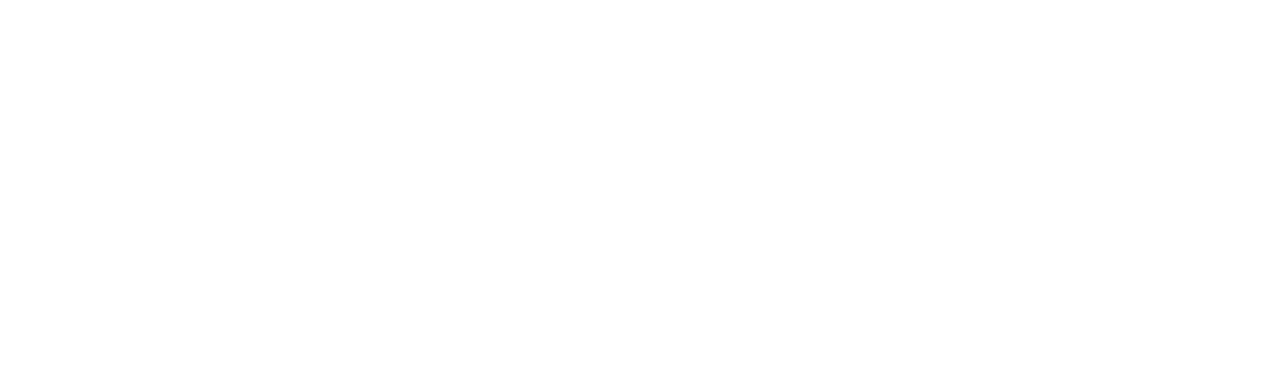
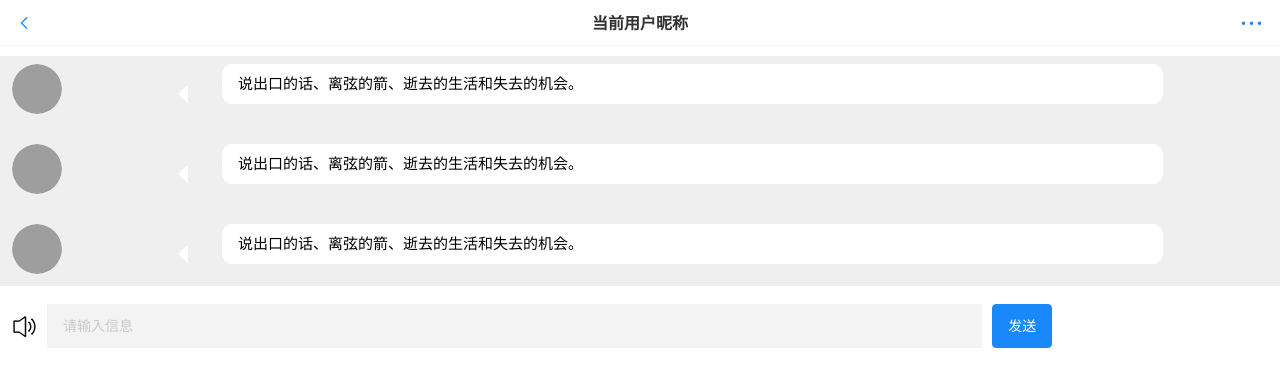
Before and after one commit to cloud-ripple/friend-match-frontend, a Vue app: page /chat in a window 1280 px wide. Before the commit this address had no page. Shown: the top 386 px of the page. Built offline with nearby package versions, Linux system fonts and the light colour scheme; grey boxes are pictures that could not be loaded.

Commit message:
配置使用阿里iocn图标库svg-聊天室页面开发优化

```diff
--- a/package.json
+++ b/package.json
@@ -29,11 +29,13 @@
     "@vue/tsconfig": "^0.4.0",
     "eslint": "^8.49.0",
     "eslint-plugin-vue": "^9.17.0",
+    "fast-glob": "^3.3.2",
     "npm-run-all2": "^6.1.1",
     "prettier": "^3.0.3",
     "typescript": "~5.2.0",
     "unplugin-vue-components": "^0.25.2",
     "vite": "^4.4.11",
+    "vite-plugin-svg-icons": "^2.0.1",
     "vue-tsc": "^1.8.19"
   }
 }
--- /dev/null
+++ b/src/assets/icons/SvgIcon.vue
@@ -0,0 +1,41 @@
+<script setup lang="ts">
+// SVG 图标配置组件 CSDN文章：https://blog.csdn.net/qq_61402485/article/details/128679915?
+import { computed } from 'vue'
+
+const props = defineProps({
+  iconClass: {
+    type: String,
+    required: true
+  },
+  className: {
+    type: String,
+    default: ''
+  },
+  iconColor: {
+    type: String,
+    default: 'CurrentColor'
+  }
+})
+const iconName = computed(() => `#icon-${props.iconClass}`)
+const svgClass = computed(() => {
+  if (props.className) {
+    return 'svg-icon ' + props.className
+  } else {
+    return 'svg-icon'
+  }
+})
+</script>
+<template>
+  <svg :class="svgClass" aria-hidden="true" :fill="iconColor">
+    <use :xlink:href="iconName" />
+  </svg>
+<!--  svg 图标默认宽高，根据个人使用情况自行调整-->
+</template>
+<style scoped>
+.svg-icon {
+  width: 20px;
+  height: 20px;
+  fill: currentColor;
+  overflow: hidden;
+}
+</style>
--- a/src/layouts/BasicLayout.vue
+++ b/src/layouts/BasicLayout.vue
@@ -3,7 +3,9 @@
 import { useRoute, useRouter } from 'vue-router'
 
 const router = useRouter()
+// 导航栏左侧
 const onClickLeft = () => history.back()
+// 导航栏右侧
 const onClickRight = () => {
   router.push({
     name: 'sousuo'
@@ -14,7 +16,6 @@
 // 顶部导航栏中间标题
 const navTitle = ref('主页')
 // 切换底部tab栏标签时触发，更换当前激活的标签索引值name
-
 const tabChange = (index: any) => {
   // console.log('index = ', index)
   activeName.value = index
@@ -56,6 +57,10 @@
     left-text="返回"
     right-text="按钮"
     left-arrow
+    fixed
+    placeholder
+    safe-area-inset-top
+    clickable
     @click-left="onClickLeft"
     @click-right="onClickRight"
   >
--- /dev/null
+++ b/src/pages/message/MessageChat.vue
@@ -0,0 +1,105 @@
+<script setup lang="ts">
+import { ref } from 'vue'
+import { useRouter } from 'vue-router'
+import SvgIcon from '@/assets/icons/SvgIcon.vue'
+
+const router = useRouter()
+// 导航栏左侧
+const onClickLeft = () => history.back()
+// 导航栏右侧
+const onClickRight = () => {}
+// 顶部导航栏中间标题
+const navTitle = ref('当前用户昵称')
+
+// 输入框当前值
+const fieldText = ref('')
+</script>
+
+<template>
+  <!-- 顶部导航栏 fixed 自动固定在顶部-->
+  <van-nav-bar
+    :title="navTitle"
+    right-text="按钮"
+    @click-left="onClickLeft"
+    @click-right="onClickRight"
+    fixed
+    left-arrow
+    placeholder
+    safe-area-inset-top
+    clickable
+  >
+    <!--导航栏右侧-内容插槽 -->
+    <template #right>
+      <van-icon name="ellipsis" size="25" />
+    </template>
+  </van-nav-bar>
+  <div style="background: #f0efef">
+    <van-space
+      direction="vertical"
+      fill
+      style="padding: 8px 2px; margin: 10px"
+      v-for="i in 3"
+      :key="i"
+    >
+      <van-row gutter="1">
+        <van-col span="3">
+          <!-- 用户头像-->
+          <van-image
+            round
+            fit="cover"
+            width="50"
+            height="50"
+            src="https://fastly.jsdelivr.net/npm/@vant/assets/cat.jpeg"
+          >
+            <template v-slot:loading>
+              <van-loading type="spinner" size="15" />
+            </template>
+          </van-image>
+        </van-col>
+        <van-col span="1">
+          <svg-icon
+            icon-class="left-chat"
+            style="margin-left: 4px; padding-top: 20px; fill: #ffffffff"
+          ></svg-icon>
+        </van-col>
+        <van-col span="18">
+          <van-notice-bar
+            wrapable
+            :scrollable="false"
+            text="说出口的话、离弦的箭、逝去的生活和失去的机会。"
+            style="background: #ffffffff; color: black; border-radius: 10px; font-size: 15px"
+          />
+        </van-col>
+      </van-row>
+    </van-space>
+  </div>
+
+  <!-- 底部输入框区域 -->
+  <van-space direction="vertical" fill style="padding: 8px 2px; margin: 10px">
+    <van-row gutter="10">
+      <van-col sapn="2">
+        <van-icon name="volume-o" size="25" style="margin-top: 10px" />
+      </van-col>
+      <van-col span="18">
+        <van-field
+          v-model="fieldText"
+          rows="1"
+          type="textarea"
+          :autosize="{ maxHeight: 100, minHeight: 0 }"
+          center
+          clearable
+          clickable
+          autofocus
+          placeholder="请输入信息"
+          style="background: #f4f3f3"
+        >
+        </van-field>
+      </van-col>
+      <van-col span="4">
+        <van-button type="primary">发送</van-button>
+      </van-col>
+    </van-row>
+  </van-space>
+</template>
+
+<style scoped></style>
--- a/src/router/index.ts
+++ b/src/router/index.ts
@@ -1,12 +1,13 @@
 import { createRouter, createWebHistory } from 'vue-router'
 import BasicLayout from '@/layouts/BasicLayout.vue'
-import Home from '@/pages/home/Index.vue'
-import User from '@/pages/user/Index.vue'
-import Team from '@/pages/team/Index.vue'
-import Message from '@/pages/message/Index.vue'
+import HomeIndex from '@/pages/home/Index.vue'
+import UserIndex from '@/pages/user/Index.vue'
+import TeamIndex from '@/pages/team/Index.vue'
+import MessageIndex from '@/pages/message/Index.vue'
 import SearchIndex from '@/pages/search/SearchIndex.vue'
 import SearchResult from '@/pages/search/SearchResult.vue'
 import CreateIndex from '@/pages/create/Index.vue'
+import MessageChat from '@/pages/message/MessageChat.vue'
 
 export const router = createRouter({
   history: createWebHistory(import.meta.env.BASE_URL),
@@ -20,12 +21,12 @@
         {
           path: '', //当访问路径默认为空时，该组件页面也会展示
           name: 'home', //主页
-          component: Home
+          component: HomeIndex
         },
         {
           path: 'team',
           name: 'duiwu', //队伍页
-          component: Team
+          component: TeamIndex
         },
         {
           path: 'create',
@@ -35,12 +36,12 @@
         {
           path: 'message',
           name: 'xiaoxi', //消息页
-          component: Message
+          component: MessageIndex
         },
         {
           path: 'user',
           name: 'geren', //个人中心页
-          component: User
+          component: UserIndex
         }
       ]
     },
@@ -54,6 +55,10 @@
       name: 'jieguo', //搜索结果页
       component: SearchResult
     },
-
+    {
+      path: '/chat',
+      name: 'liaotian', //用户聊天页
+      component: MessageChat
+    }
   ]
 })
--- a/vite.config.ts
+++ b/vite.config.ts
@@ -6,6 +6,8 @@
 // 就可以直接在模板中使用 Vant 组件了，unplugin-vue-components 会解析模板并自动注册对应的组件, @vant/auto-import-resolver 会自动引入对应的组件样式。
 import Components from 'unplugin-vue-components/vite'
 import { VantResolver } from '@vant/auto-import-resolver'
+import { createSvgIconsPlugin } from 'vite-plugin-svg-icons'
+import path from 'path'
 
 // https://vitejs.dev/config/
 export default defineConfig({
@@ -13,6 +15,11 @@
     vue(),
     Components({
       resolvers: [VantResolver()]
+    }),
+    // 修改 svg 相关配置
+    createSvgIconsPlugin({
+      // 指定需要缓存的图标文件夹
+      iconDirs: [path.resolve(__dirname, './src/assets/svg')]
     })
   ],
   resolve: {
```
Also changed, not shown: components.d.ts (+10 -0 lines), src/main.ts (+5 -2 lines), src/pages/message/Index.vue (+52 -98 lines), src/assets/svg/left-chat.svg (added), 1 other file (tests, documents, lock files or other folders).
